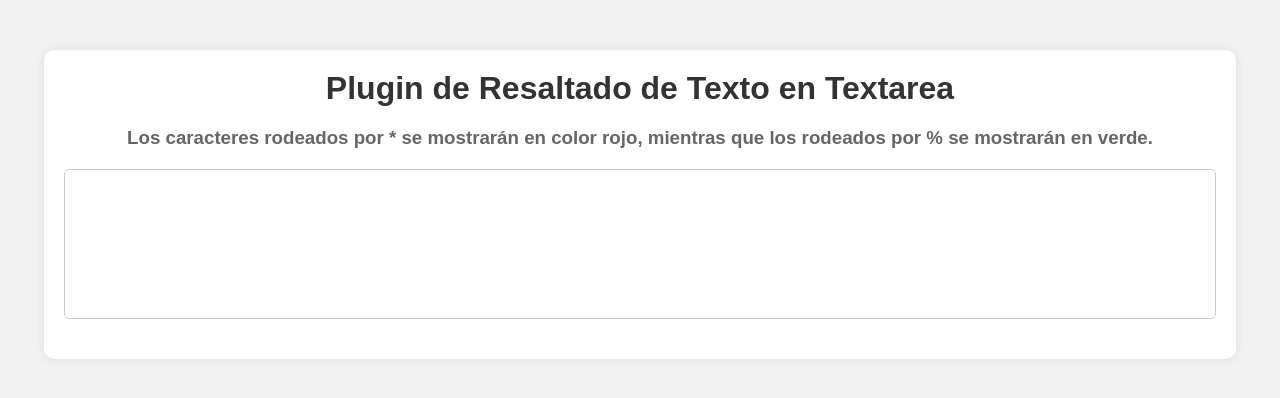
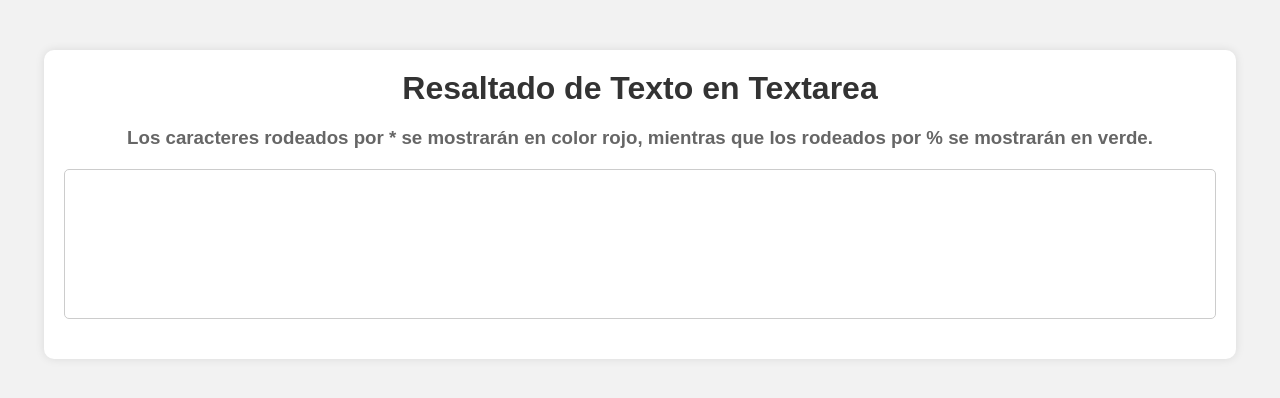
Before and after one commit to davidslvy/simple-textarea-highlighter, a plain HTML site: page index.html in a window 1280 px wide. Drawn offline with nearby package versions, Linux system fonts and the light colour scheme.

Commit message:
Update index.html

```diff
--- a/index.html
+++ b/index.html
@@ -8,7 +8,7 @@
 </head>
 <body>
 <div class="container">
-    <h1>Plugin de Resaltado de Texto en Textarea</h1>
+    <h1>Resaltado de Texto en Textarea</h1>
     <h3>Los caracteres rodeados por * se mostrarán en color rojo, mientras que los rodeados por % se mostrarán en verde.</h3>
     <div contenteditable="true"
          class="highlight_textarea"
```
